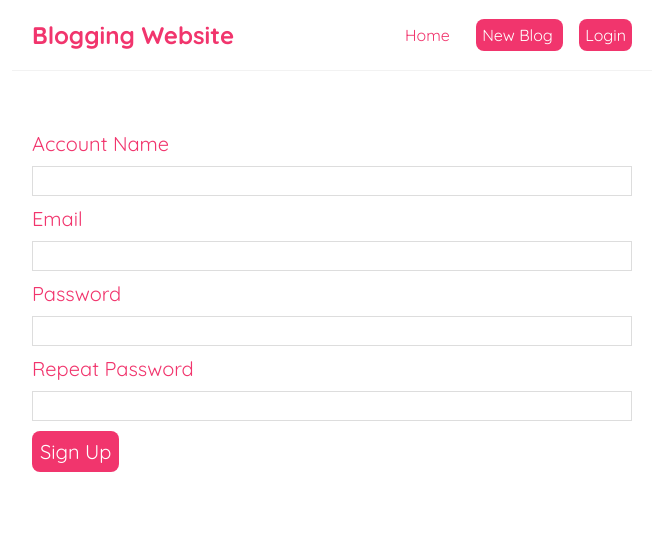
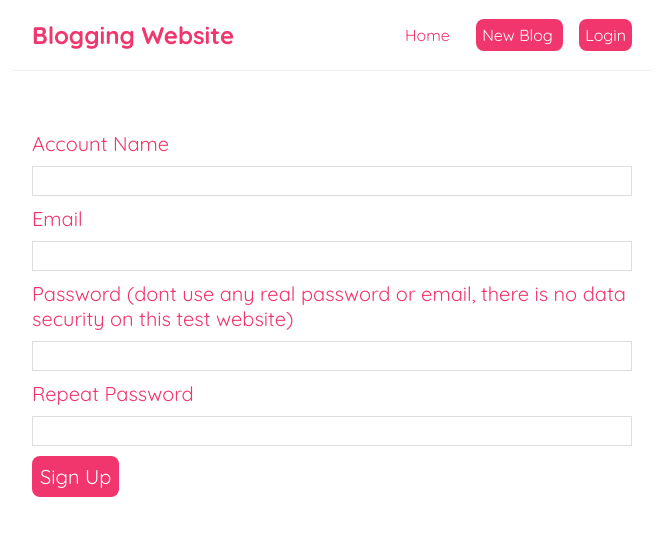
Before and after one commit to RadCzu/RC-Reactjs-Blogging-website, a React (Create React App) app: page /new-account in a window 1280 px wide. Shown: the top 536 px of the page, without its empty margins (308-971 px from the left). Built offline with nearby package versions, Linux system fonts and the light colour scheme.

Commit message:
server url

```diff
--- a/src/BlogDetails.js
+++ b/src/BlogDetails.js
@@ -6,13 +6,14 @@ import { Link } from "react-router-dom/cjs/react-router-dom.min";
 
 const BlogDetails = (params) => {
   const { id } = useParams();
-  const { data: blog, error, isPending } = useFetch(`http://localhost:8000/blogs/${id}`);
+  const { data: blog, error, isPending } = useFetch(`${serverUrl}/auth/login/blogs/${id}`);
   const [authorID, setAuthorID] = useState();
   const [foundAuthor, setFoundAuthor] = useState(false);
   const [isAuthor, setIsAuthor] = useState(false);
   const history = useHistory();
   const isLoggedIn = useSelector((state => state.isLoggedIn));
   const userName = useSelector((state => state.userName));
+  const serverUrl = useSelector((state => state.serverUrl));
 
 
   useEffect(() => {
@@ -20,7 +21,7 @@ const BlogDetails = (params) => {
       const author = blog.author;
       const fetchUserData = async () => {
         try {
-          const response = await fetch(`http://localhost:8000/auth/get-id`, {
+          const response = await fetch(`${serverUrl}/auth/get-id`, {
             method: "POST",
             headers: {
               "Content-Type": "application/json",
@@ -49,7 +50,7 @@ const BlogDetails = (params) => {
   }, [isPending])
 
   const handleClick = () => {
-    fetch(`http://localhost:8000/blogs/${blog.id}`, {
+    fetch(`${serverUrl}/blogs/${blog.id}`, {
       method: "DELETE"
     }).then(() => {
       history.push("/");
--- a/src/Create.js
+++ b/src/Create.js
@@ -10,6 +10,7 @@ const Create = () => {
 
   const loggedIn = useSelector((state => state.isLoggedIn));
   const account = useSelector((state => state.userName));
+  const serverUrl = useSelector((state => state.serverUrl));
 
   const handleSubmit = (e) => {
     setIsPending(true);
@@ -21,7 +22,7 @@ const Create = () => {
       blog.author = "anonymous";
     }
     //adding object to a json server
-    fetch("http://localhost:8000/blogs", {
+    fetch(`${serverUrl}/blogs`, {
       method: "POST",
       headers: {"Content-Type": "application/json"},
       body: JSON.stringify(blog)
--- a/src/Home.js
+++ b/src/Home.js
@@ -1,10 +1,11 @@
+import { useSelector } from "react-redux";
 import BlogList from "./BlogList";
 import useFetch from "./useFetch";
 
 const Home = () => {
   //data: blogs is important
-  const {data: blogs, isPending, error} = useFetch('http://localhost:8000/blogs');
-
+  const serverUrl = useSelector((state => state.serverUrl));
+  const {data: blogs, isPending, error} = useFetch(`${serverUrl}/blogs`);
   return (
     <div className = "Home">
       {error && <div> {error} </div>}
--- a/src/Login.js
+++ b/src/Login.js
@@ -1,6 +1,6 @@
 import { useState } from "react";
 import { Link, useHistory } from "react-router-dom/cjs/react-router-dom.min";
-import { useDispatch } from 'react-redux';
+import { useDispatch, useSelector } from 'react-redux';
 
 import Navbar from "./Navbar";
 
@@ -12,11 +12,13 @@ const Login = () => {
   const history = useHistory();
   const dispatch = useDispatch();
 
+  const serverUrl = useSelector((state => state.serverUrl));
+
   const handleLogin = async (e) => {
     e.preventDefault(); // stop from submission
 
     try {
-      const response = await fetch("http://localhost:8000/auth/login", {
+      const response = await fetch(`${serverUrl}/auth/login`, {
         method: "POST",
         headers: {
           "Content-Type": "application/json",
--- a/src/Profile.js
+++ b/src/Profile.js
@@ -3,18 +3,20 @@ import  profilePicture from "./graphics/profilepicture.png"
 import { useEffect, useState } from "react";
 import BlogList from "./BlogList";
 import useFetch from "./useFetch";
+import { useSelector } from "react-redux";
 
 const Profile = (params) => {
   const { id } = useParams();
   const [username, setUsername] = useState();
   const [bloglist, setBloglist] = useState([]);
-  const {data: blogs, isPending, error} = useFetch('http://localhost:8000/blogs');
+  const serverUrl = useSelector((state => state.serverUrl));
+  const {data: blogs, isPending, error} = useFetch(`${serverUrl}/blogs`);
   const history = useHistory();
 
   useEffect(() => {
     const fetchUserData = async () => {
       try {
-        const response = await fetch(`http://localhost:8000/auth/get-user`, {
+        const response = await fetch(`${serverUrl}/auth/get-user`, {
           method: "POST",
           headers: {
             "Content-Type": "application/json",
--- a/src/SignUp.js
+++ b/src/SignUp.js
@@ -1,6 +1,6 @@
 import { useState } from "react";
 import { useHistory } from "react-router-dom/cjs/react-router-dom.min";
-import { useDispatch } from "react-redux";
+import { useDispatch, useSelector } from "react-redux";
 
 const SignUp = () => {
 
@@ -12,14 +12,11 @@ const SignUp = () => {
   const [passwordWrongChars, setPasswordWrongChars] = useState(false);
   const [passwordNotSame, setPasswordNotSame] = useState(false);
   const [email, setEmail] = useState("");
-
   const [emailInvalid, setEmailInvalid] = useState(false);
-
   const [isPending, setIsPending] = useState(false);
   const history = useHistory();
-
   const dispatch = useDispatch();
-
+  const serverUrl = useSelector((state => state.serverUrl));
   const characters = 8;
 
   const handleSubmit = (e) => {
@@ -28,7 +25,7 @@ const SignUp = () => {
     const user = {name: username, password: password1, email: email};
 
     //adding object to a json server
-    fetch("http://localhost:8000/users", {
+    fetch(`${serverUrl}/users`, {
       method: "POST",
       headers: {"Content-Type": "application/json"},
       body: JSON.stringify(user)
@@ -78,7 +75,7 @@ const SignUp = () => {
       } else {
         setEmailInvalid(false);
         try {
-          const response = await fetch("http://localhost:8000/auth/sign-up", {
+          const response = await fetch(`${serverUrl}/auth/sign-up`, {
             method: "POST",
             headers: {
               "Content-Type": "application/json",
@@ -136,7 +133,7 @@ const SignUp = () => {
 
       <div>
         <label>
-          Password
+          Password {" (dont use any real password or email, there is no data security on this test website)"}
         </label>
         <input
         required
--- a/src/authReducer.js
+++ b/src/authReducer.js
@@ -2,6 +2,7 @@ const initialState = {
   isLoggedIn: false,
   userName: null,
   userId: null,
+  serverUrl: "https://my-json-server.typicode.com/RadCzu/RC-Reactjs-Server"
 };
 
 const authReducer = (state = initialState, action) => {
```
